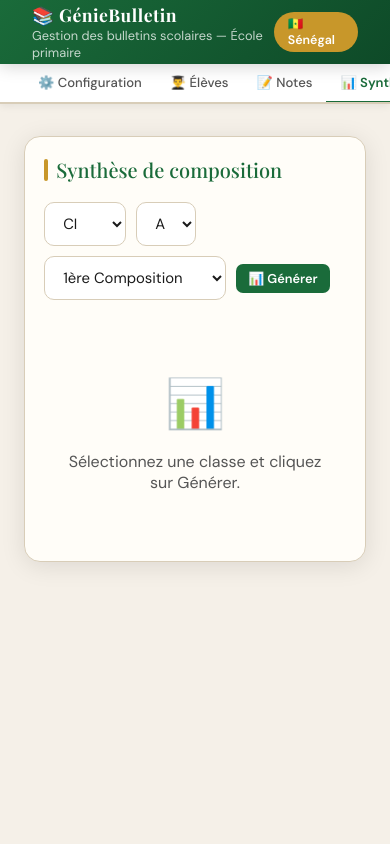
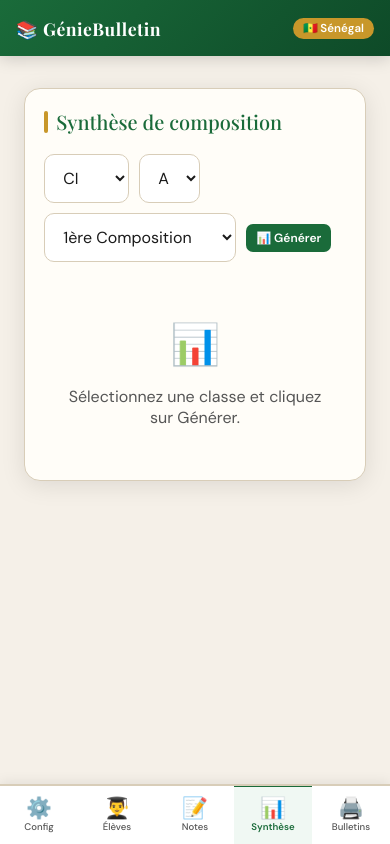
Before and after one commit to MapateLoum/GenieBulletin, a Next.js app: page /synthese in a window 390 px wide. Built offline with nearby package versions, Linux system fonts and the light colour scheme.

Commit message:
Depot avec Neon pour acces en ligne et pour acces mobile telephone

```diff
--- a/src/app/(dashboard)/layout.tsx
+++ b/src/app/(dashboard)/layout.tsx
@@ -7,7 +7,7 @@ export default function DashboardLayout({ children }: { children: React.ReactNod
     <>
       <Header />
       <TabNav />
-      <main style={{ maxWidth: 1100, margin: '0 auto', padding: '2rem 1.5rem' }}>
+      <main style={{ maxWidth: 1100, margin: '0 auto', padding: '2rem 1.5rem',paddingBottom: '70px' }}>
         {children}
       </main>
     </>
--- a/src/app/globals.css
+++ b/src/app/globals.css
@@ -116,6 +116,130 @@ td.rank-cell { font-weight: 700; color: var(--or); }
   .card { box-shadow: none; border: 1px solid #ccc; page-break-inside: avoid; }
 }
 
+/* ─── RESPONSIVE MOBILE ────────────────────────────────────── */
+
+/* Tablette */
+@media (max-width: 768px) {
+  .form-grid { grid-template-columns: 1fr 1fr !important; }
+
+  .stat-val { font-size: 1.6rem; }
+
+  th, td { padding: 8px 10px; font-size: 0.82rem; }
+
+  .btn { padding: 9px 16px; font-size: 0.85rem; }
+}
+
+/* Mobile */
 @media (max-width: 600px) {
+  /* Forms */
   .form-grid { grid-template-columns: 1fr !important; }
+
+  /* Buttons pleine largeur sur mobile */
+  .btn-block-mobile {
+    width: 100%;
+    justify-content: center;
+  }
+
+  /* Boutons dans les formulaires */
+  .btn { padding: 10px 14px; font-size: 0.85rem; }
+  .btn-sm { padding: 6px 10px; font-size: 0.75rem; }
+
+  /* Tables — scroll horizontal sur mobile */
+  .table-wrap {
+    border-radius: 8px;
+    -webkit-overflow-scrolling: touch;
+  }
+  table { font-size: 0.8rem; min-width: 480px; }
+  th, td { padding: 8px 10px; }
+
+  /* Stats */
+  .stat-card { padding: 1rem 0.8rem; }
+  .stat-val { font-size: 1.5rem; }
+  .stat-lbl { font-size: 0.72rem; }
+
+  /* Cards */
+  .card { padding: 1rem !important; border-radius: 12px !important; }
+  .card-title { font-size: 1.1rem !important; }
+
+  /* Selector bar — empile sur mobile */
+  .selector-bar {
+    flex-direction: column !important;
+    align-items: stretch !important;
+    gap: 0.75rem !important;
+  }
+  .selector-bar .btn {
+    width: 100%;
+    justify-content: center;
+  }
+
+  /* Formulaire ajout élève */
+  .add-form-grid {
+    grid-template-columns: 1fr !important;
+  }
+
+  /* Navigation sidebar — devient bottom bar sur mobile */
+  .sidebar {
+    position: fixed !important;
+    bottom: 0 !important;
+    left: 0 !important;
+    right: 0 !important;
+    top: auto !important;
+    width: 100% !important;
+    height: auto !important;
+    flex-direction: row !important;
+    padding: 0.5rem !important;
+    border-top: 1px solid var(--border) !important;
+    border-right: none !important;
+    overflow-x: auto !important;
+    z-index: 100;
+    gap: 0 !important;
+  }
+
+  .sidebar-link {
+    flex-direction: column !important;
+    padding: 6px 10px !important;
+    font-size: 0.65rem !important;
+    gap: 2px !important;
+    min-width: 60px;
+    text-align: center;
+    border-radius: 8px !important;
+  }
+
+  .sidebar-link .icon { font-size: 1.2rem !important; }
+  .sidebar-title { display: none !important; }
+
+  /* Main content — padding bottom pour la bottom nav */
+  .main-content {
+    padding-bottom: 80px !important;
+    padding-left: 1rem !important;
+    padding-right: 1rem !important;
+  }
+
+  /* Header */
+  .header {
+    padding: 0.75rem 1rem !important;
+  }
+  .header-title { font-size: 1.1rem !important; }
+
+  /* Inputs plus grands sur mobile pour le touch */
+  input, select, textarea {
+    font-size: 16px !important; /* évite le zoom auto sur iOS */
+    padding: 12px 14px;
+  }
+
+  /* Empty state */
+  .empty { padding: 2rem 1rem; }
+  .empty-icon { font-size: 2.5rem; }
+
+  /* Badges */
+  .badge { font-size: 0.7rem; padding: 2px 7px; }
 }
+
+/* Très petit mobile */
+@media (max-width: 380px) {
+  .sidebar-link { min-width: 50px; padding: 5px 6px !important; }
+  table { min-width: 420px; }
+}
+@media (max-width: 600px) {
+  main { padding-bottom: 70px !important; }
+}
--- a/src/components/layout/Header.module.css
+++ b/src/components/layout/Header.module.css
@@ -30,8 +30,23 @@
   padding: 4px 14px;
   font-size: 0.78rem;
   font-weight: 600;
+  white-space: nowrap;
 }
 
 @media (max-width: 600px) {
-  .title { font-size: 1.1rem; }
+  .header {
+    padding: 0 1rem;
+    height: 56px;
+  }
+  .title {
+    font-size: 1.1rem;
+  }
+  .sub {
+    font-size: 0.7rem;
+    display: none; /* cache le sous-titre sur mobile */
+  }
+  .badge {
+    padding: 3px 10px;
+    font-size: 0.72rem;
+  }
 }
--- a/src/components/layout/TabNav.module.css
+++ b/src/components/layout/TabNav.module.css
@@ -7,7 +7,14 @@
   overflow-x: auto;
   padding: 0 1.5rem;
   box-shadow: var(--shadow-sm);
+  /* cache la scrollbar horizontale */
+  -webkit-overflow-scrolling: touch;
+  scrollbar-width: none;
 }
+.tabs::-webkit-scrollbar {
+  display: none;
+}
+
 .tab {
   padding: 14px 22px;
   border: none;
@@ -23,10 +30,77 @@
   white-space: nowrap;
   text-decoration: none;
   display: inline-block;
+  flex-shrink: 0;
 }
-.tab.active { color: var(--vert); border-bottom-color: var(--vert); font-weight: 600; }
-.tab:hover { color: var(--vert); background: #f0f8f3; }
+.tab.active {
+  color: var(--vert);
+  border-bottom-color: var(--vert);
+  font-weight: 600;
+}
+.tab:hover {
+  color: var(--vert);
+  background: #f0f8f3;
+}
+
+@media (max-width: 768px) {
+  .tabs {
+    padding: 0 0.75rem;
+  }
+  .tab {
+    padding: 12px 16px;
+    font-size: 0.84rem;
+  }
+}
 
 @media (max-width: 600px) {
-  .tab { padding: 10px 14px; font-size: 0.82rem; }
+  .tabs {
+    padding: 0;
+    position: fixed;
+    bottom: 0;
+    left: 0;
+    right: 0;
+    border-bottom: none;
+    border-top: 2px solid var(--border);
+    justify-content: space-around;
+    z-index: 99;
+    height: 60px;
+    align-items: stretch;
+    box-shadow: 0 -2px 12px rgba(0,0,0,0.08);
+  }
+
+  .tab {
+    flex: 1;
+    display: flex;
+    flex-direction: column;
+    align-items: center;
+    justify-content: center;
+    padding: 6px 4px;
+    font-size: 0.6rem;
+    border-bottom: none;
+    border-top: 3px solid transparent;
+    margin-bottom: 0;
+    margin-top: -2px;
+    gap: 2px;
+  }
+
+  .tab.active {
+    border-bottom: none;
+    border-top-color: var(--vert);
+    background: #f0f8f3;
+  }
+
+  /* Emoji plus grand, texte plus petit */
+  .emoji {
+    font-size: 1.3rem;
+    line-height: 1;
+  }
+  .label {
+    font-size: 0.6rem;
+  }
 }
+
+/* Desktop — emoji et label inline */
+@media (min-width: 601px) {
+  .emoji { margin-right: 4px; }
+  .label { font-size: inherit; }
+}
--- a/src/components/layout/TabNav.tsx
+++ b/src/components/layout/TabNav.tsx
@@ -5,11 +5,11 @@ import { usePathname } from 'next/navigation'
 import styles from './TabNav.module.css'
 
 const TABS = [
-  { href: '/configuration', label: '⚙️ Configuration',  key: 'config' },
-  { href: '/eleves',        label: '👨‍🎓 Élèves',         key: 'eleves' },
-  { href: '/notes',         label: '📝 Notes',           key: 'notes' },
-  { href: '/synthese',      label: '📊 Synthèse',        key: 'synthese' },
-  { href: '/bulletins',     label: '🖨️ Bulletins',       key: 'bulletins' },
+  { href: '/configuration', emoji: '⚙️', label: 'Config',    key: 'config' },
+  { href: '/eleves',        emoji: '👨‍🎓', label: 'Élèves',    key: 'eleves' },
+  { href: '/notes',         emoji: '📝', label: 'Notes',     key: 'notes' },
+  { href: '/synthese',      emoji: '📊', label: 'Synthèse',  key: 'synthese' },
+  { href: '/bulletins',     emoji: '🖨️', label: 'Bulletins', key: 'bulletins' },
 ]
 
 export default function TabNav() {
@@ -22,7 +22,8 @@ export default function TabNav() {
           href={tab.href}
           className={`${styles.tab} ${pathname === tab.href ? styles.active : ''}`}
         >
-          {tab.label}
+          <span className={styles.emoji}>{tab.emoji}</span>
+          <span className={styles.label}>{tab.label}</span>
         </Link>
       ))}
     </nav>
```
